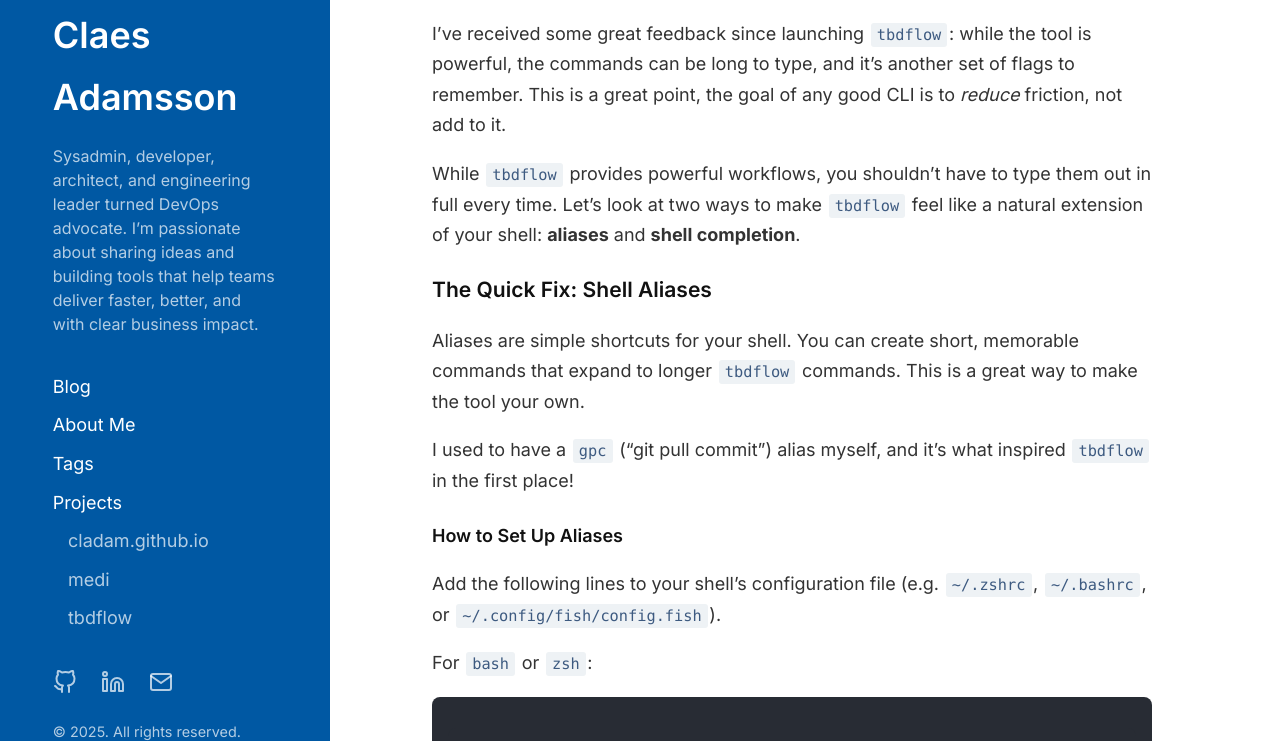
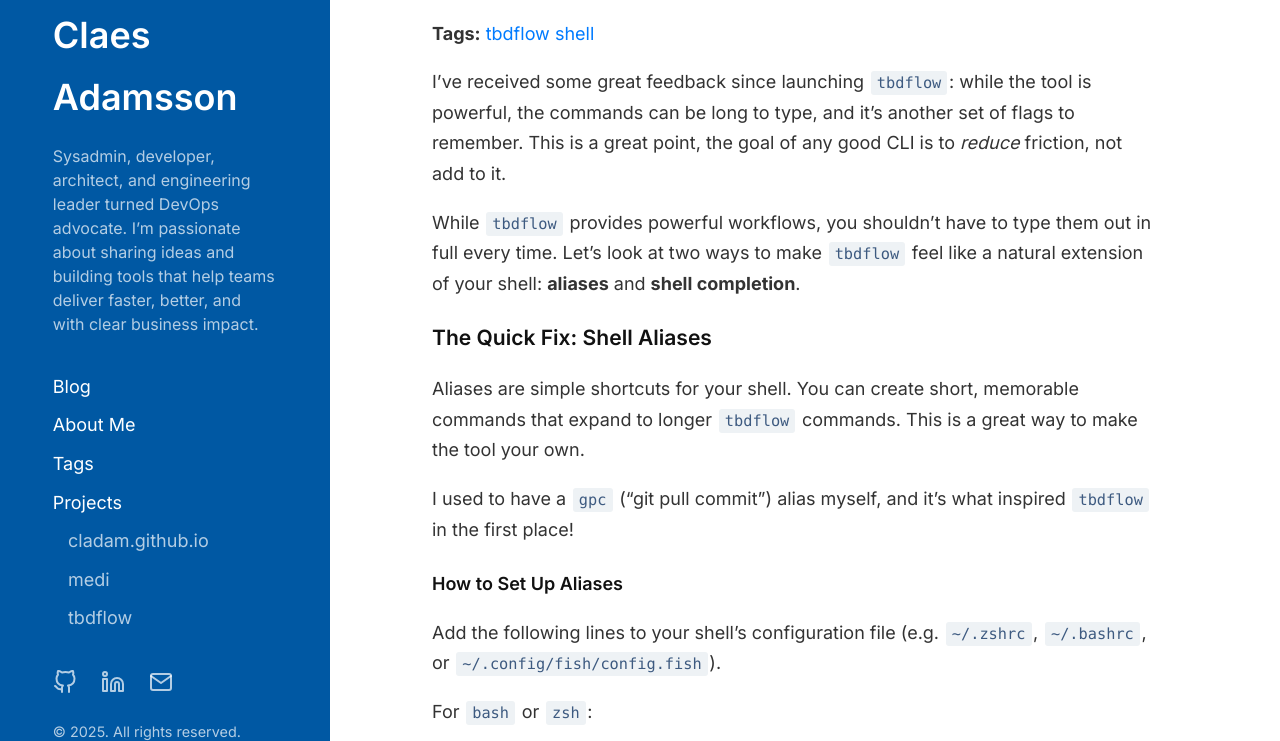
Before and after one commit to cladam/cladam.github.io, a Jekyll site: the page built from _posts/2025-08-09-making-tbdflow-your-own.md, in a window 1280 px wide and 900 px high, cut to the strip 159-900 px from the top of the window. Built offline with Jekyll 4.4.1, drawn with Linux system fonts in a browser that asks for light colours.

Commit message:
Add tags to 'Making tbdflow your own' post

```diff
--- a/_posts/2025-08-09-making-tbdflow-your-own.md
+++ b/_posts/2025-08-09-making-tbdflow-your-own.md
@@ -1,6 +1,7 @@
 ---
 layout: post
 title: Making tbdflow your own
+tags: [tbdflow, shell]
 ---
 
 I've received some great feedback since launching `tbdflow`: while the tool is powerful, the commands can be long to type, and it's another set of flags to remember. This is a great point, the goal of any good CLI is to _reduce_ friction, not add to it.
```
